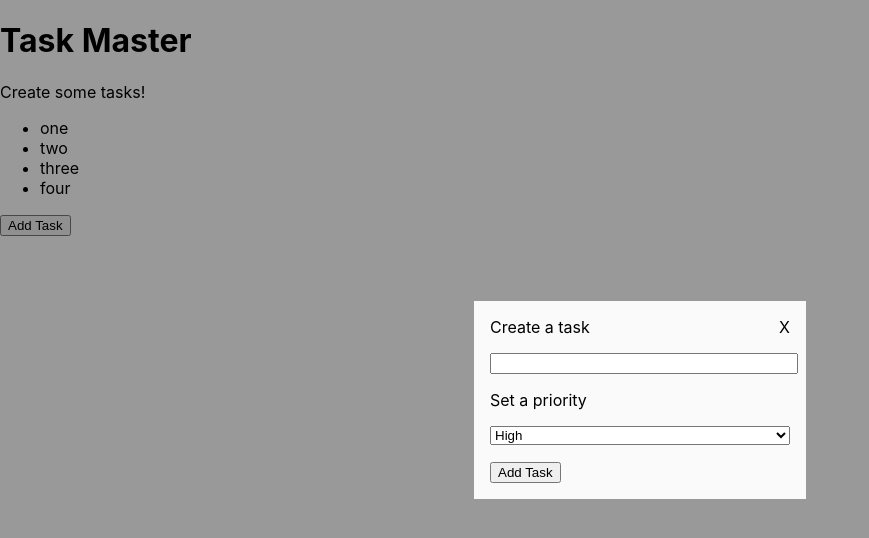
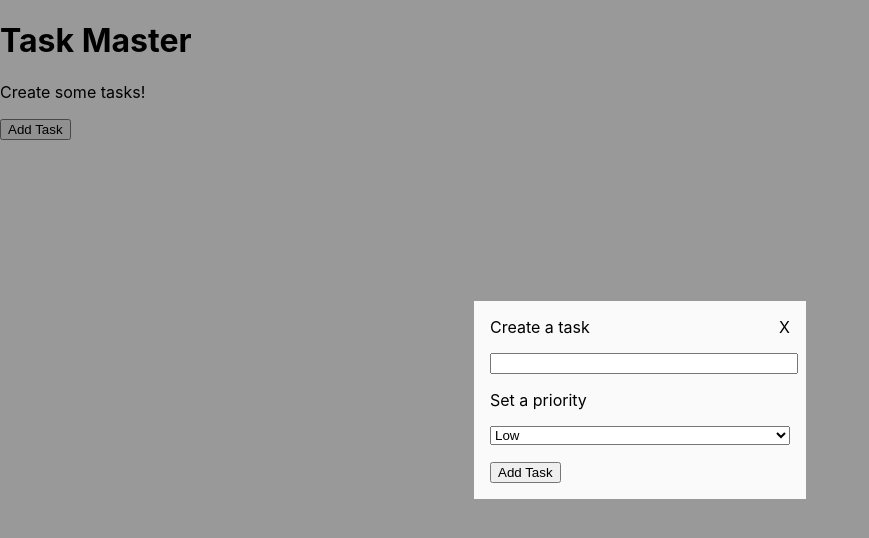
Before and after one commit to davith1212/tasks, a React (Create React App) app: page / in a window 1280 px wide. Both pictures are taken after a click on the button "Add Task". Shown: the top 538 px of the page, without its empty margins (0-869 px from the left). Built offline with nearby package versions, Linux system fonts and the light colour scheme.

Commit message:
feat(addTask): added lodash and add task function

```diff
--- a/package.json
+++ b/package.json
@@ -3,6 +3,7 @@
   "version": "0.1.0",
   "private": true,
   "dependencies": {
+    "lodash": "^4.17.15",
     "react": "^16.12.0",
     "react-dom": "^16.12.0",
     "react-scripts": "3.2.0"
--- a/src/components/list/index.jsx
+++ b/src/components/list/index.jsx
@@ -1,18 +1,21 @@
 import React from 'react';
 import Modal from '../modal';
+import _ from 'lodash';
 
 export default class List extends React.Component {
     constructor(props) {
         super(props)
         this.state = {
-            list: ['one', 'two', 'three', 'four'],
+            list: [],
+            task: '',
+            priority: 'Low',
             showModal: false
         }
     }
 
     mapList = () => {
         return this.state.list.map((item, index) => {
-            return <li key={index}>{item}</li>
+            return <li key={index}>{item.task}</li>
         })
     }
 
@@ -22,10 +25,41 @@ export default class List extends React.Component {
         })
     }
 
+    setValue = (e) => {
+		this.setState({
+			[e.target.id]: e.target.value
+		})
+    }
+
+    setSessionData = (data) => {
+		sessionStorage.setItem('taskList', JSON.stringify(data))
+	}
+
+    addTask = () => {
+		const listClone = _.cloneDeep(this.state.list);
+		listClone.push({ task: this.state.task, priority: this.state.priority });
+		this.setState({
+			list: listClone,
+			task: '',
+			priority: 'Low'
+		});
+
+        this.setSessionData(listClone);
+		this.toggleModal();
+    }
+
+    componentDidMount() {
+		if (sessionStorage.getItem('taskList')) {
+			this.setState({
+				list: JSON.parse(sessionStorage.getItem('taskList'))
+			})
+		}
+	}
+
     render() {
         let modal;
         if (this.state.showModal) {
-            modal = <Modal toggleModal={this.toggleModal} />
+            modal = <Modal toggleModal={this.toggleModal} setValue={this.setValue} addTask={this.addTask} priority={this.state.priority} task={this.state.tast} />
         }
         return (
             <main>
--- a/src/components/modal/index.jsx
+++ b/src/components/modal/index.jsx
@@ -8,14 +8,14 @@ export default class Modal extends React.Component {
                 <div className="modal-wrapper">
                     <span className="close-modal" onClick={this.props.toggleModal}>X</span>
                     <label htmlFor="task">Create a task</label>
-                    <input id="task" name="task" type="text" />
+                    <input id="task" name="task" onChange={this.props.setValue} type="text" />
                     <label htmlFor="priority">Set a priority</label>
-                    <select name="priority" id="priority">
-                        <option value="high">High</option>
-                        <option value="medium">Medium</option>
+                    <select onChange={this.props.setValue} defaultValue={this.props.priority} name="priority" id="priority">
+                        <option value="High">High</option>
+                        <option value="Medium">Medium</option>
                         <option value="Low">Low</option>
                     </select>
-                    <button onClick={this.props.toggleModal}>Add Task</button>
+                    <button onClick={this.props.addTask}>Add Task</button>
                 </div>
             </div>
         )
```
